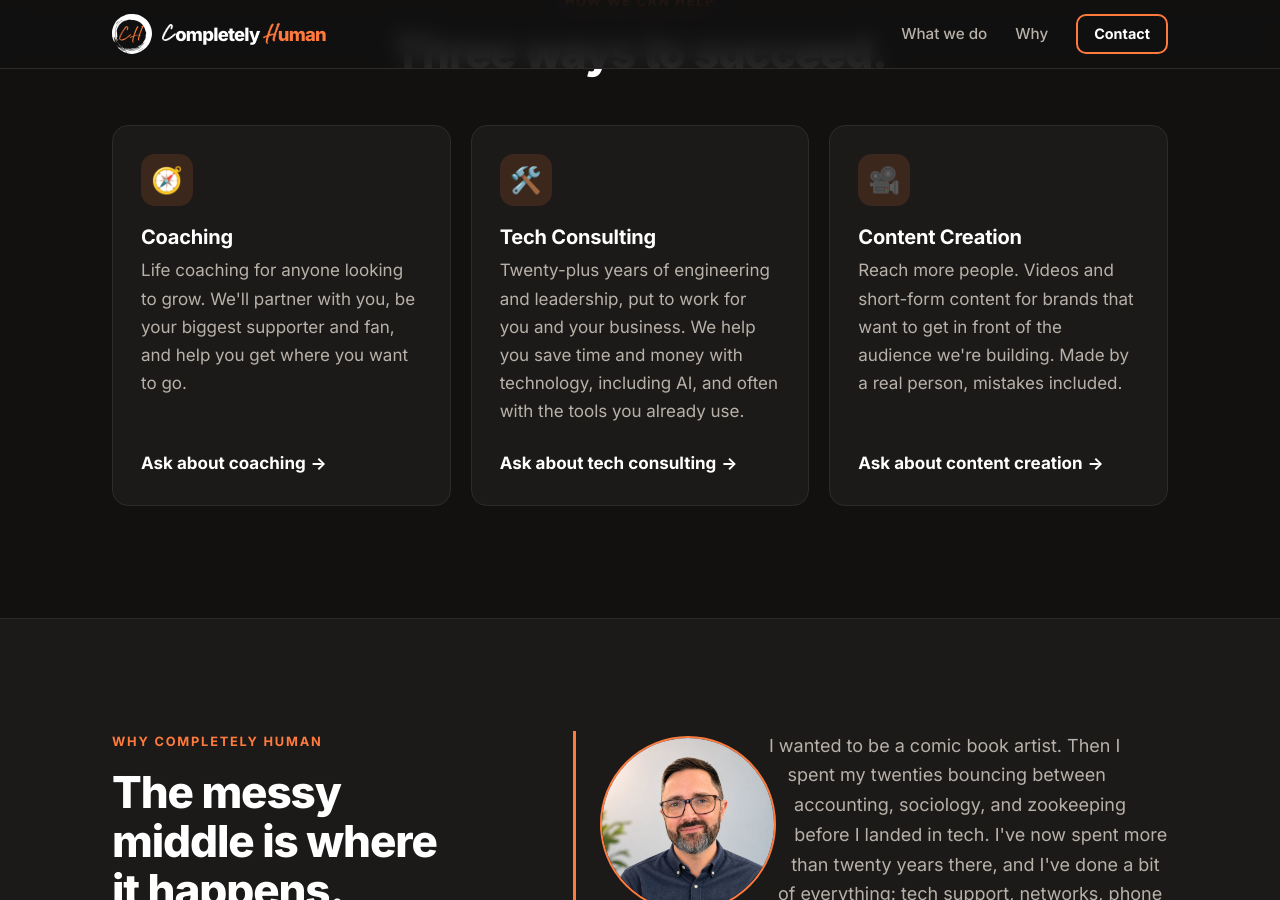
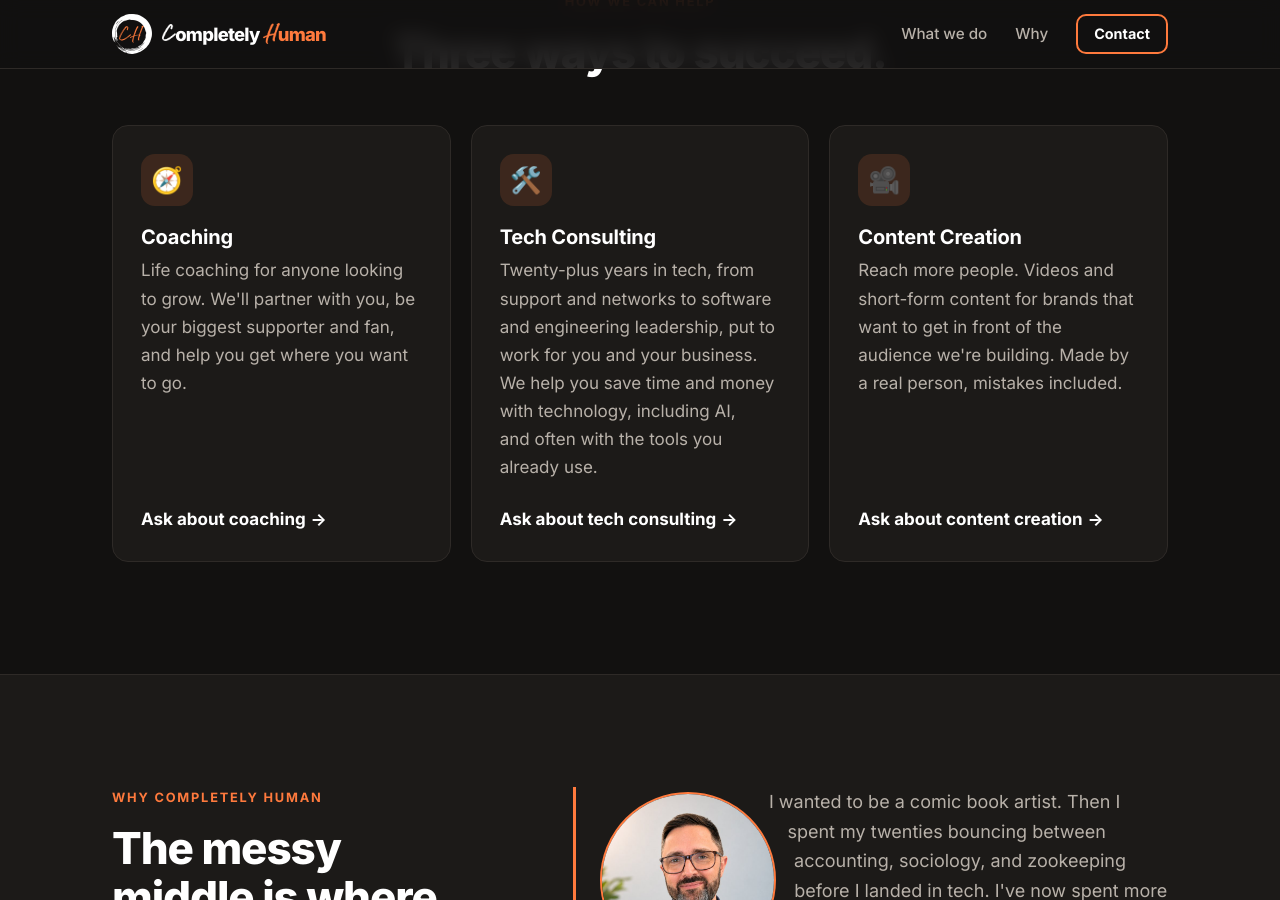
Before and after one commit to dbough/becompletelyhuman.com, a Jekyll site: the page built from index.html, in a window 1280 px wide and 900 px high, scrolled down 949 px. Built offline with Jekyll 4.4.1, drawn with Linux system fonts in a browser that asks for light colours.

```diff
--- a/_data/categories.yml
+++ b/_data/categories.yml
@@ -24,9 +24,10 @@
 - name: Tech Consulting
   icon: "🛠️"
   description: >-
-    Twenty-plus years of engineering and leadership, put to work for you
-    and your business. We help you save time and money with
-    technology, including AI, and often with the tools you already use.
+    Twenty-plus years in tech, from support and networks to software and
+    engineering leadership, put to work for you and your business. We help
+    you save time and money with technology, including AI, and often with
+    the tools you already use.
   link:
   link_label:
 
```
